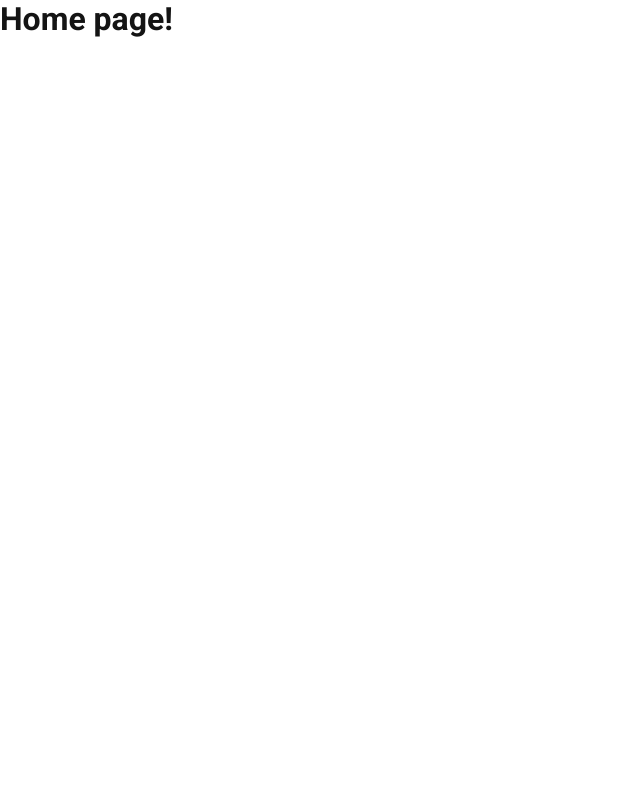
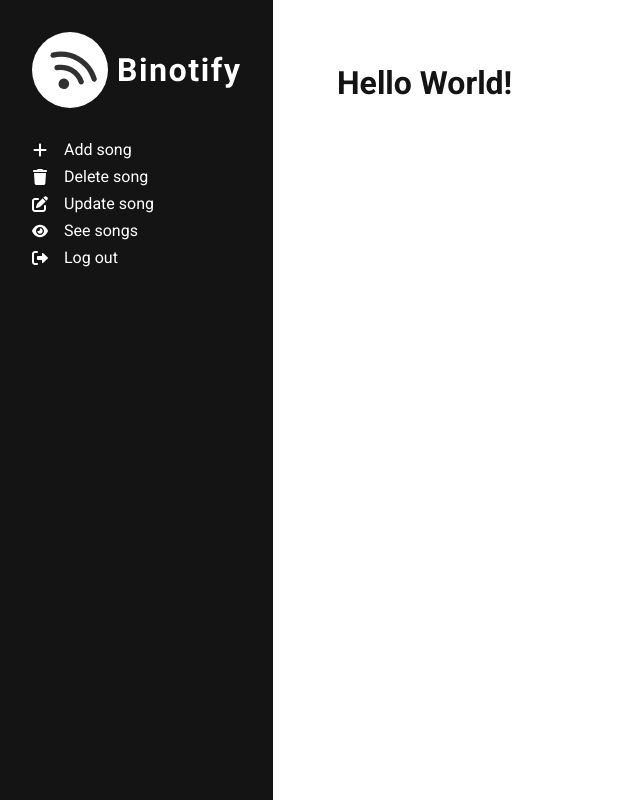
Before and after one commit to rayhankinan/wbd-2-binotify-premium-app, a React (Vite) app: page / in a window 1280 px wide. Shown: the whole page, without its empty margins (0-640 px from the left). Built offline with nearby package versions, Linux system fonts and the light colour scheme.

Commit message:
Feat: Set up sidebar

```diff
--- /dev/null
+++ b/src/components/Navigation/Sidebar.module.css
@@ -0,0 +1,15 @@
+.aside {
+  width: 20rem;
+  height: 100vh;
+  background: var(--black);
+  position: sticky;
+  top: 0;
+  padding: 2rem;
+}
+
+.links {
+  margin-top: 2rem;
+  display: flex;
+  flex-direction: column;
+  gap: 0.5rem;
+}
--- /dev/null
+++ b/src/components/Navigation/Sidebar.tsx
@@ -0,0 +1,25 @@
+import styles from "./Sidebar.module.css";
+import Logo from "../../assets/logo-light.svg";
+import SidebarLink from "./Sidebar/SidebarLink"
+import { ReactNode } from "react";
+
+interface ISidebarLink {
+  icon: ReactNode;
+  text: string;
+  url: string;
+}
+
+const Sidebar = ({ sidebarLinks }: { sidebarLinks: ISidebarLink[] }) => {
+  return (
+    <aside className={styles.aside}>
+      <img src={Logo} alt="Binotify logo" />
+      <div className={styles.links}>
+        {sidebarLinks.map(({icon, text, url}) => {
+          return <SidebarLink key={url} icon={icon} text={text} url={url} />
+        })}
+      </div>
+    </aside>
+  );
+};
+
+export default Sidebar;
--- /dev/null
+++ b/src/components/Navigation/Sidebar/SidebarLink.module.css
@@ -0,0 +1,20 @@
+.sidebarLink {
+  display: flex;
+  flex-direction: row;
+  gap: 1rem;
+  align-items: center;
+  transition: all 0.3s linear;
+}
+
+.sidebarLink:hover {
+  padding-left: 1rem;
+}
+
+.sidebarLink p {
+  color: var(--white);
+}
+
+.sidebarLink svg {
+  width: 1rem;
+  height: 1rem;
+}
--- /dev/null
+++ b/src/components/Navigation/Sidebar/SidebarLink.tsx
@@ -0,0 +1,19 @@
+import { ReactNode } from "react";
+import styles from "./SidebarLink.module.css";
+
+interface ISidebarLink {
+  icon: ReactNode;
+  text: string;
+  url: string;
+}
+
+const SidebarLink = ({ icon, text, url }: ISidebarLink) => {
+  return (
+    <a href={url} className={styles.sidebarLink}>
+      {icon}
+      <p>{text}</p>
+    </a>
+  );
+};
+
+export default SidebarLink;
--- /dev/null
+++ b/src/pages/home/Home.module.css
@@ -0,0 +1,8 @@
+.mainWrapper {
+  display: flex;
+}
+
+.mainContent {
+  padding: 4rem;
+  width: 100%;
+}
--- a/src/pages/home/Home.tsx
+++ b/src/pages/home/Home.tsx
@@ -1,5 +1,97 @@
-const Home = () => {
-    return <h1>Home page!</h1>;
+import { ReactNode } from "react";
+import Sidebar from "../../components/Navigation/Sidebar";
+import styles from "./Home.module.css";
+
+interface ISidebarLink {
+  icon: ReactNode;
+  text: string;
+  url: string;
 }
 
+const singerSidebar: ISidebarLink[] = [
+  {
+    icon: (
+      <>
+        <svg xmlns="http://www.w3.org/2000/svg" viewBox="0 0 448 512">
+          <path
+            fill="#ffffff"
+            d="M256 80c0-17.7-14.3-32-32-32s-32 14.3-32 32V224H48c-17.7 0-32 14.3-32 32s14.3 32 32 32H192V432c0 17.7 14.3 32 32 32s32-14.3 32-32V288H400c17.7 0 32-14.3 32-32s-14.3-32-32-32H256V80z"
+          />
+        </svg>
+      </>
+    ),
+    text: "Add song",
+    url: "/song/add",
+  },
+  {
+    icon: (
+      <>
+        <svg xmlns="http://www.w3.org/2000/svg" viewBox="0 0 448 512">
+          <path
+            fill="#ffffff"
+            d="M135.2 17.7L128 32H32C14.3 32 0 46.3 0 64S14.3 96 32 96H416c17.7 0 32-14.3 32-32s-14.3-32-32-32H320l-7.2-14.3C307.4 6.8 296.3 0 284.2 0H163.8c-12.1 0-23.2 6.8-28.6 17.7zM416 128H32L53.2 467c1.6 25.3 22.6 45 47.9 45H346.9c25.3 0 46.3-19.7 47.9-45L416 128z"
+          />
+        </svg>
+      </>
+    ),
+    text: "Delete song",
+    url: "/song/delete",
+  },
+  {
+    icon: (
+      <>
+        <svg xmlns="http://www.w3.org/2000/svg" viewBox="0 0 512 512">
+          <path
+            fill="#ffffff"
+            d="M471.6 21.7c-21.9-21.9-57.3-21.9-79.2 0L362.3 51.7l97.9 97.9 30.1-30.1c21.9-21.9 21.9-57.3 0-79.2L471.6 21.7zm-299.2 220c-6.1 6.1-10.8 13.6-13.5 21.9l-29.6 88.8c-2.9 8.6-.6 18.1 5.8 24.6s15.9 8.7 24.6 5.8l88.8-29.6c8.2-2.8 15.7-7.4 21.9-13.5L437.7 172.3 339.7 74.3 172.4 241.7zM96 64C43 64 0 107 0 160V416c0 53 43 96 96 96H352c53 0 96-43 96-96V320c0-17.7-14.3-32-32-32s-32 14.3-32 32v96c0 17.7-14.3 32-32 32H96c-17.7 0-32-14.3-32-32V160c0-17.7 14.3-32 32-32h96c17.7 0 32-14.3 32-32s-14.3-32-32-32H96z"
+          />
+        </svg>
+      </>
+    ),
+    text: "Update song",
+    url: "/song/update",
+  },
+  {
+    icon: (
+      <>
+        <svg xmlns="http://www.w3.org/2000/svg" viewBox="0 0 576 512">
+          <path
+            fill="#ffffff"
+            d="M288 32c-80.8 0-145.5 36.8-192.6 80.6C48.6 156 17.3 208 2.5 243.7c-3.3 7.9-3.3 16.7 0 24.6C17.3 304 48.6 356 95.4 399.4C142.5 443.2 207.2 480 288 480s145.5-36.8 192.6-80.6c46.8-43.5 78.1-95.4 93-131.1c3.3-7.9 3.3-16.7 0-24.6c-14.9-35.7-46.2-87.7-93-131.1C433.5 68.8 368.8 32 288 32zM432 256c0 79.5-64.5 144-144 144s-144-64.5-144-144s64.5-144 144-144s144 64.5 144 144zM288 192c0 35.3-28.7 64-64 64c-11.5 0-22.3-3-31.6-8.4c-.2 2.8-.4 5.5-.4 8.4c0 53 43 96 96 96s96-43 96-96s-43-96-96-96c-2.8 0-5.6 .1-8.4 .4c5.3 9.3 8.4 20.1 8.4 31.6z"
+          />
+        </svg>
+      </>
+    ),
+    text: "See songs",
+    url: "/song/see",
+  },
+  {
+    icon: (
+      <>
+        <svg xmlns="http://www.w3.org/2000/svg" viewBox="0 0 512 512">
+          <path
+            fill="#ffffff"
+            d="M160 96c17.7 0 32-14.3 32-32s-14.3-32-32-32H96C43 32 0 75 0 128V384c0 53 43 96 96 96h64c17.7 0 32-14.3 32-32s-14.3-32-32-32H96c-17.7 0-32-14.3-32-32l0-256c0-17.7 14.3-32 32-32h64zM504.5 273.4c4.8-4.5 7.5-10.8 7.5-17.4s-2.7-12.9-7.5-17.4l-144-136c-7-6.6-17.2-8.4-26-4.6s-14.5 12.5-14.5 22v72H192c-17.7 0-32 14.3-32 32l0 64c0 17.7 14.3 32 32 32H320v72c0 9.6 5.7 18.2 14.5 22s19 2 26-4.6l144-136z"
+          />
+        </svg>
+      </>
+    ),
+    text: "Log out",
+    url: "/logout",
+  }
+];
+
+const Home = () => {
+  return (
+    <>
+      <div className={styles.mainWrapper}>
+        <Sidebar sidebarLinks={singerSidebar} />
+        <div className={styles.mainContent}>
+          <h1>Hello World!</h1>
+        </div>
+      </div>
+    </>
+  );
+};
+
 export default Home;
```
Also changed, not shown: src/components/Navigation/Navbar.tsx (added, +7 -0 lines), src/components/Navigation/Navbar.module.css (added).
